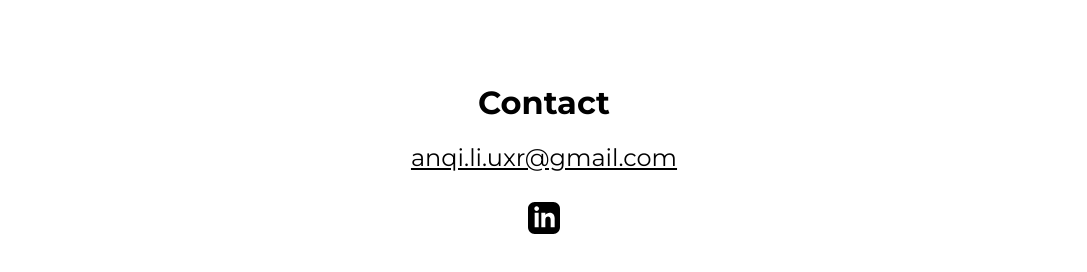
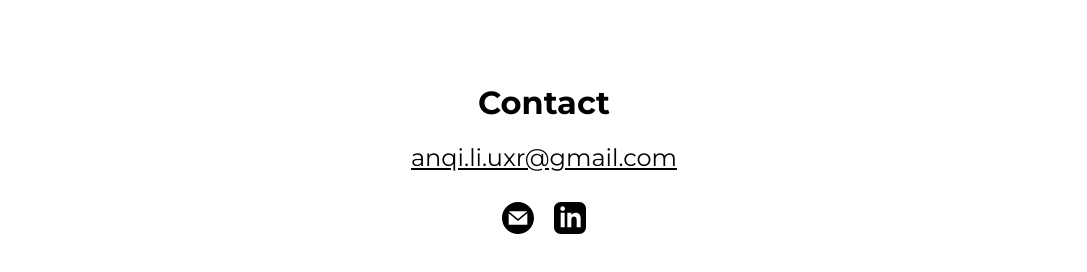
Before and after one commit to anqi-uxr/anqi-uxr.github.io, a Gatsby site: page / in a window 1280 px wide. Shown: the part 1200-1472 px from the top of the page, without its empty margins (96-1183 px from the left). Built offline with nearby package versions, Linux system fonts and the light colour scheme; Gatsby itself is replaced by a stand-in of ours.

Commit message:
add email social link

```diff
--- a/src/data.js
+++ b/src/data.js
@@ -1,5 +1,6 @@
 // Social Icons
 import linkedinIcon from "./images/linkedin.svg"
+import emailIcon from "./images/email.svg"
 
 export default {
   //   Header Details ---------------------
@@ -85,6 +86,12 @@ export default {
 
   //   Contact Section --------------
   social: [
+    // Email
+    {
+      img: emailIcon,
+      url: "mailto:anqi.li.uxr@gmail.com",
+    },
+    // LinkedIn
     {
       img: linkedinIcon,
       url: "https://www.linkedin.com/in/anqi-li-uxr/",
```
Also changed, not shown: src/images/email.svg (added).
